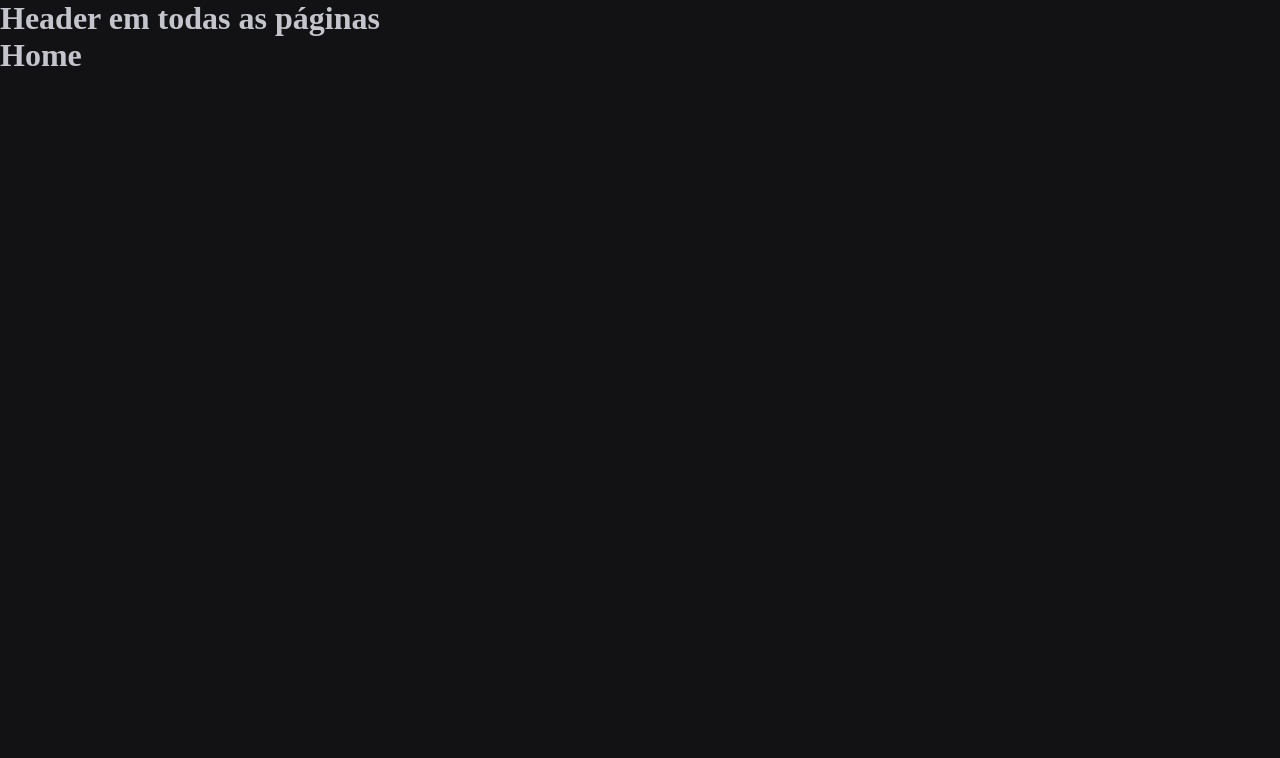
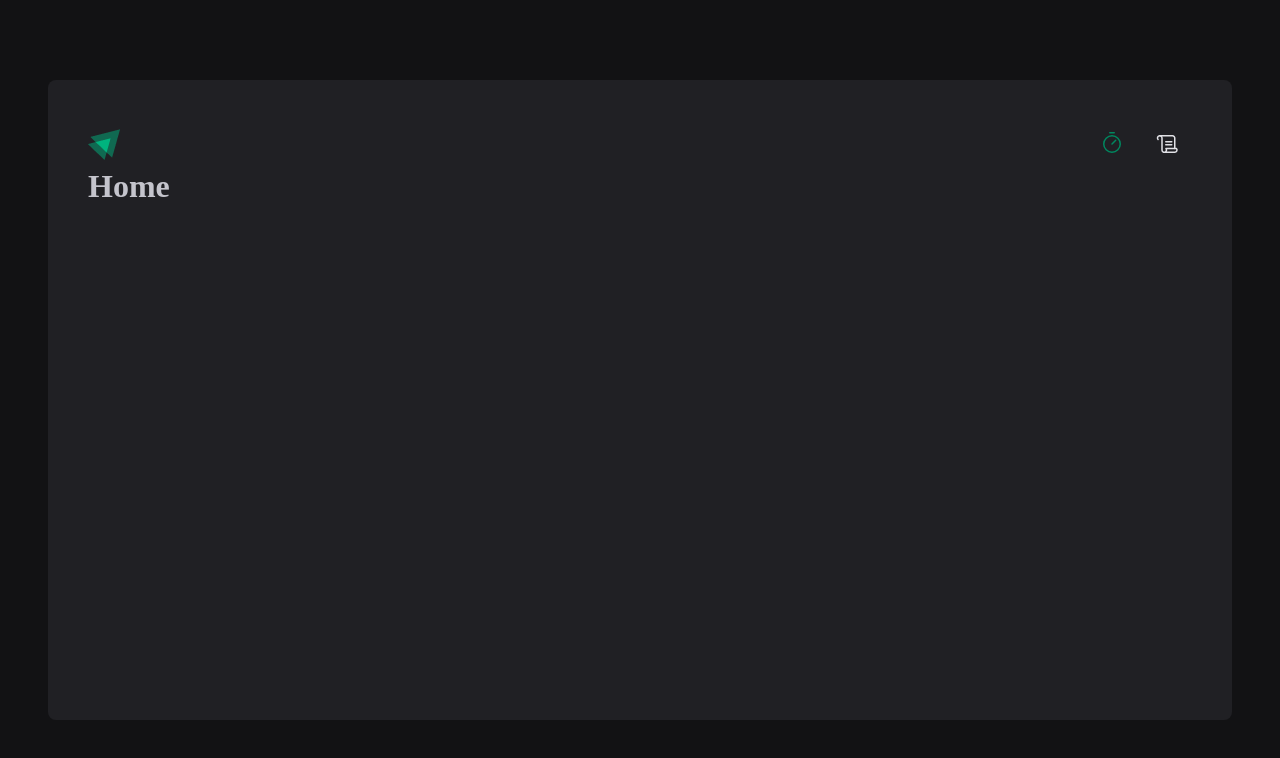
Before and after one commit to NetoResende/01-to-do-list, a React (Vite) app: page / in a window 1280 px wide. Shown: the top 758 px of the page. Built offline with nearby package versions, Linux system fonts and the light colour scheme.

Commit message:
criando e estilizando o header

```diff
--- a/package.json
+++ b/package.json
@@ -10,6 +10,7 @@
     "preview": "vite preview"
   },
   "dependencies": {
+    "phosphor-react": "^1.4.1",
     "react": "^18.3.1",
     "react-dom": "^18.3.1",
     "react-router-dom": "^6.25.1",
--- a/src/components/Header.tsx
+++ /dev/null
@@ -1,3 +0,0 @@
-export function Header(){
-  return <h1>Header em todas as páginas</h1>
-}
--- /dev/null
+++ b/src/components/Header/Index.tsx
@@ -0,0 +1,20 @@
+import { HeaderContainer } from "./styled";
+import logoIgnite from '../../assets/logo-iginte.png'
+import { Scroll, Timer } from "phosphor-react";
+import { NavLink } from "react-router-dom";
+
+export function Header(){
+  return (
+    <HeaderContainer>
+      <img src={logoIgnite} alt="" />
+      <nav>
+          <NavLink to='/' title="Time">
+            <Timer size={24}/>
+          </NavLink>
+          <NavLink to='/history' title="Histórico">
+            <Scroll size={24}/>
+          </NavLink>
+      </nav>
+    </HeaderContainer>
+  )
+}
--- /dev/null
+++ b/src/components/Header/styled.ts
@@ -0,0 +1,30 @@
+import styled from "styled-components";
+
+export const HeaderContainer = styled.header`
+  display:flex;
+  align-items:center;
+  justify-content:space-between;
+
+ nav {
+  display:flex;
+  gap:0.5rem
+ }
+ a{
+  width:3rem;
+  height:3rem;
+  display:flex;
+  justify-content:center;
+  align-items:center;
+
+  color: ${props=>props.theme["gray-100"]};
+  border-top: 3px solid transparent;
+  border-bottom: 3px solid transparent;
+
+  &:hover{
+    border-bottom:3px solid ${props=>props.theme["green-500"]};
+  }
+  &.active{
+    color: ${props=>props.theme["green-500"]};
+  }
+ }
+`;
--- a/src/layout/DefaultLayout.tsx
+++ /dev/null
@@ -1,11 +0,0 @@
-import { Outlet } from "react-router-dom";
-import { Header } from "../components/Header";
-
-export function DefaultLayout(){
-  return (
-    <div>
-      <Header/>
-      <Outlet/>
-    </div>
-  )
-}
--- /dev/null
+++ b/src/layout/DefaultLayout/index.tsx
@@ -0,0 +1,12 @@
+import { Outlet } from "react-router-dom";
+import { Header } from "../../components/Header/Index";
+import { LayoutContainer } from "../styles";
+
+export function DefaultLayout() {
+  return (
+    <LayoutContainer>
+      <Header />
+      <Outlet />
+    </LayoutContainer>
+  );
+}
--- /dev/null
+++ b/src/layout/styles.ts
@@ -0,0 +1,14 @@
+import styled from "styled-components";
+
+export const LayoutContainer = styled.div `
+  max-width: 74rem;
+  height: calc(100vh - 10rem);
+  margin: 5rem auto;
+  padding: 2.5rem;
+
+  background-color: ${props =>props.theme["gray-800"]};
+  border-radius: 8px;
+
+  display:flex;
+  flex-direction:column;
+`;
```
Also changed, not shown: src/Router.tsx (+12 -13 lines), src/assets/logo-iginte.png (added), 1 other file (tests, documents, lock files or other folders).
